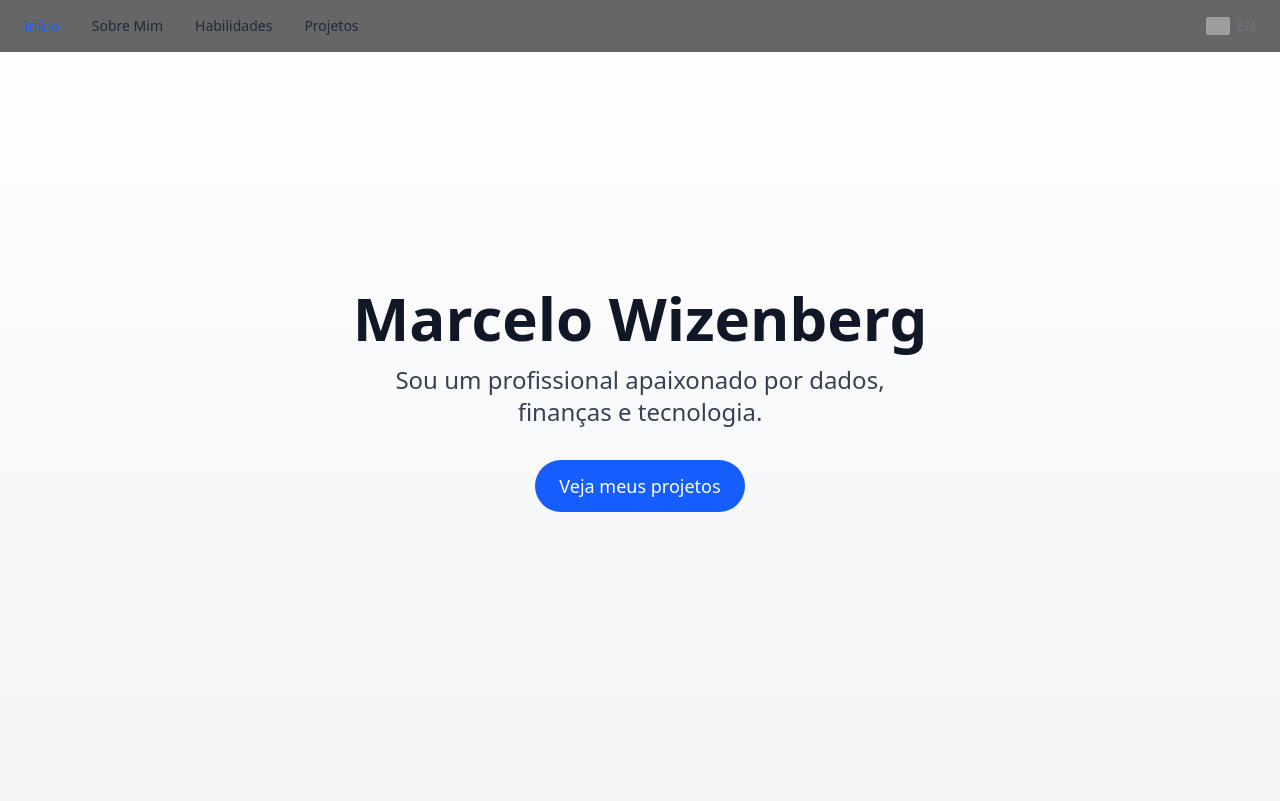
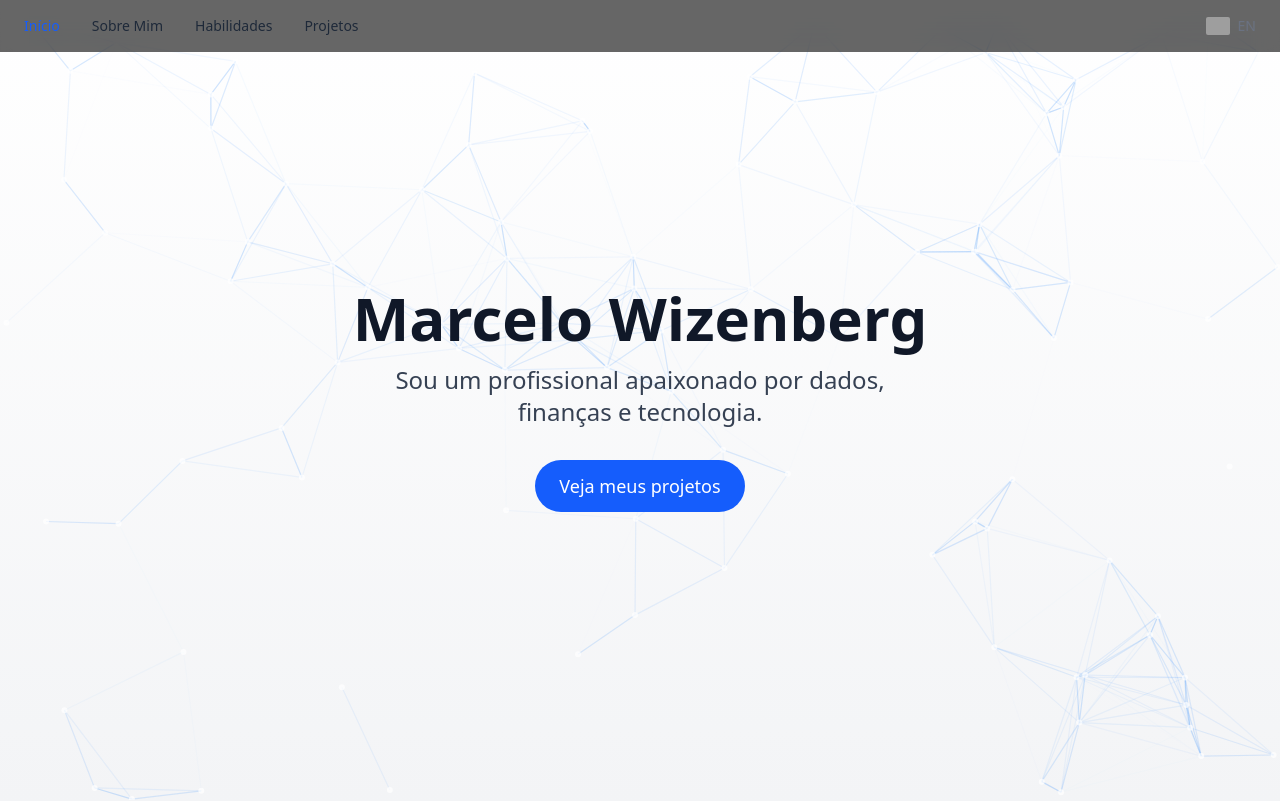
Before and after one commit to celowiz/celowiz.github.io, a React (Vite) app: page / in a window 1280 px wide. Shown: the top 801 px of the page. Built offline with nearby package versions, Linux system fonts and the light colour scheme; grey boxes are pictures that could not be loaded.

Commit message:
feat: add particles effect to Hero and toolbox icons to Projects section

```diff
--- a/package.json
+++ b/package.json
@@ -11,6 +11,8 @@
   },
   "dependencies": {
     "@tailwindcss/vite": "^4.1.11",
+    "@tsparticles/engine": "^3.8.1",
+    "@tsparticles/react": "^3.0.0",
     "clsx": "^2.1.1",
     "i18next": "^25.3.2",
     "lucide-react": "^0.525.0",
@@ -18,7 +20,9 @@
     "react-dom": "^19.1.0",
     "react-i18next": "^15.6.0",
     "react-icons": "^5.5.0",
-    "react-scroll": "^1.9.3"
+    "react-scroll": "^1.9.3",
+    "react-tsparticles": "^2.12.2",
+    "tsparticles": "^3.8.1"
   },
   "devDependencies": {
     "@eslint/js": "^9.30.1",
--- a/src/components/Hero.tsx
+++ b/src/components/Hero.tsx
@@ -1,11 +1,70 @@
 // src/components/Hero.tsx
 import { useTranslation } from "react-i18next";
+import Particles, { initParticlesEngine } from "@tsparticles/react";
+import { useEffect, useMemo, useState } from "react";
+import { loadSlim } from "@tsparticles/slim"; // ou loadFull se quiser todos os recursos
 
 export default function Hero() {
   const { t } = useTranslation();
+  const [init, setInit] = useState(false);
+
+  useEffect(() => {
+    initParticlesEngine(async (engine) => {
+      await loadSlim(engine);
+    }).then(() => {
+      setInit(true);
+    });
+  }, []);
+
+  const options = useMemo(
+    () => ({
+      fullScreen: { enable: false },
+      background: { color: { value: "transparent" } },
+      fpsLimit: 60,
+      interactivity: {
+        events: {
+          onHover: { enable: true, mode: "repulse" },
+          resize: true,
+        },
+        modes: {
+          repulse: { distance: 120, duration: 0.4 },
+        },
+      },
+      particles: {
+        number: { value: 200, density: { enable: true, area: 800 } },
+        color: { value: "#ffffff" },
+        links: {
+          enable: true,
+          color: "#60a5fa",
+          distance: 150,
+          opacity: 0.4,
+          width: 1.2,
+        },
+        move: {
+          enable: true,
+          speed: 1.2,
+          direction: "none",
+          outModes: { default: "out" },
+        },
+        size: { value: 3 },
+        opacity: { value: 0.7 },
+      },
+    }),
+    []
+  );
 
   return (
-    <section id="hero" className="min-h-screen flex flex-col justify-center items-center text-center px-4 bg-gradient-to-b from-white to-gray-100 dark:from-gray-900 dark:to-black">
+    <section id="hero" className="relative min-h-screen flex flex-col justify-center items-center text-center px-4 bg-gradient-to-b from-white to-gray-100 dark:from-gray-900 dark:to-black overflow-hidden">
+      {/* Partículas de fundo */}
+      {init && (
+        <Particles
+          id="tsparticles"
+          className="absolute inset-0 z-0"
+          options={options}
+        />
+      )}
+      {/* Conteúdo da Hero acima das partículas */}
+      <div className="relative z-10">
         <h1 className="text-4xl sm:text-6xl font-bold mb-4 text-gray-900 dark:text-white">
           {t("hero.name")}
         </h1>
@@ -23,7 +82,7 @@ export default function Hero() {
         >
           {t("hero.cta")}
         </button>
-
+      </div>
     </section>
   );
 }
--- a/src/i18n/en.json
+++ b/src/i18n/en.json
@@ -10,6 +10,13 @@
       "description": "I’m a professional passionate about data, finance, and technology.",
       "cta": "See my projects"
     },
+    "about": {
+    },
+    "skills": {
+    },
+    "projects": {
+        "title": "Projects"
+    },
     "footer": {
       "madeBy": "Made by Marcelo Wizenberg",
       "copyright": "Marcelo Wizenberg. All rights reserved.",
--- a/src/i18n/pt.json
+++ b/src/i18n/pt.json
@@ -10,6 +10,13 @@
       "description": "Sou um profissional apaixonado por dados, finanças e tecnologia.",
      "cta": "Veja meus projetos"
     },
+    "about": {
+    },
+    "skills": {
+    },
+    "projects": {
+        "title": "Projetos"
+    },
     "footer": {
       "madeBy": "Feito por Marcelo Wizenberg",
       "copyright": "Marcelo Wizenberg. Todos os direitos reservados.",
--- a/src/sections/Projects.tsx
+++ b/src/sections/Projects.tsx
@@ -5,32 +5,41 @@ const projects = [
   {
     title: 'Projeto 1',
     description: 'Breve descrição do Projeto 1. Explique o objetivo e tecnologias principais.',
-    image: 'https://via.placeholder.com/400x200?text=Projeto+1',
+    image: 'https://firstbenefits.org/wp-content/uploads/2017/10/placeholder-1024x1024.png',
     projectUrl: '#',
     codeUrl: '#',
+    techs: ['python'],
   },
   {
     title: 'Projeto 2',
     description: 'Breve descrição do Projeto 2. Explique o objetivo e tecnologias principais.',
-    image: 'https://via.placeholder.com/400x200?text=Projeto+2',
+    image: 'https://firstbenefits.org/wp-content/uploads/2017/10/placeholder-1024x1024.png',
     projectUrl: '#',
     codeUrl: '#',
+    techs: ['python'],
   },
   {
     title: 'Projeto 3',
     description: 'Breve descrição do Projeto 3. Explique o objetivo e tecnologias principais.',
-    image: 'https://via.placeholder.com/400x200?text=Projeto+3',
+    image: 'https://firstbenefits.org/wp-content/uploads/2017/10/placeholder-1024x1024.png',
     projectUrl: '#',
     codeUrl: '#',
+    techs: ['python'],
   },
   {
     title: 'Projeto 4',
     description: 'Breve descrição do Projeto 4. Explique o objetivo e tecnologias principais.',
-    image: 'https://via.placeholder.com/400x200?text=Projeto+4',
+    image: 'https://firstbenefits.org/wp-content/uploads/2017/10/placeholder-1024x1024.png',
     projectUrl: '#',
     codeUrl: '#',
+    techs: ['python'],
   },
 ];
+
+const techIcons: Record<string, string> = {
+  python: 'https://cdn.jsdelivr.net/gh/devicons/devicon/icons/python/python-original.svg',
+  // Adicione mais tecnologias aqui conforme necessário
+};
 
 export default function Projects() {
   const { t, i18n } = useTranslation();
@@ -44,7 +53,21 @@ export default function Projects() {
               <img src={project.image} alt={project.title} className="w-full h-48 object-cover bg-gray-700" />
               <div className="flex-1 p-6 flex flex-col">
                 <h3 className="text-xl font-semibold text-white mb-2">{project.title}</h3>
-                <p className="text-white mb-6">{project.description}</p>
+                <p className="text-white mb-4">{project.description}</p>
+                <div className="flex items-center gap-3 mb-6">
+                  <span className="text-gray-300 font-medium">
+                    {i18n.language === 'pt' ? 'Tecnologias:' : 'Toolbox:'}
+                  </span>
+                  {project.techs.map((tech) => (
+                    <img
+                      key={tech}
+                      src={techIcons[tech]}
+                      alt={tech}
+                      title={tech.charAt(0).toUpperCase() + tech.slice(1)}
+                      className="w-7 h-7"
+                    />
+                  ))}
+                </div>
                 <div className="mt-auto flex gap-4">
                   <a
                     href={project.projectUrl}
```
Also changed, not shown: 1 other file (tests, documents, lock files or other folders). Lines whose indentation alone changed are shown as unchanged.
